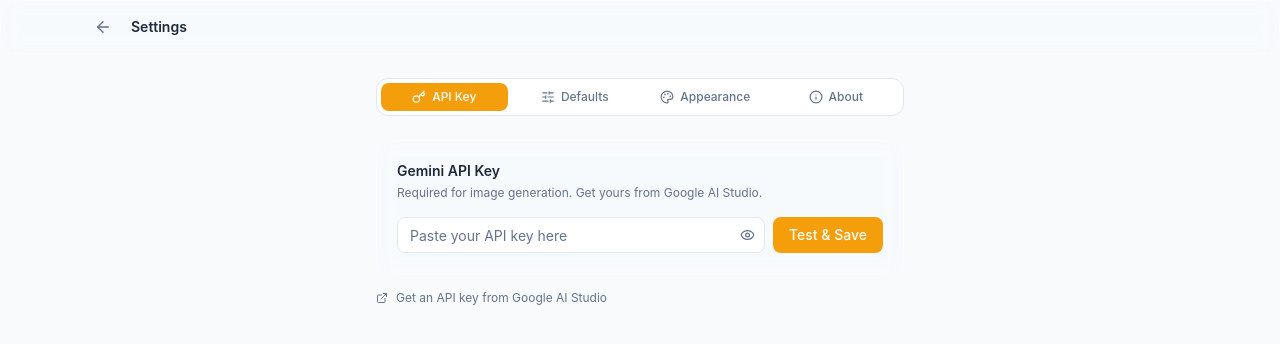
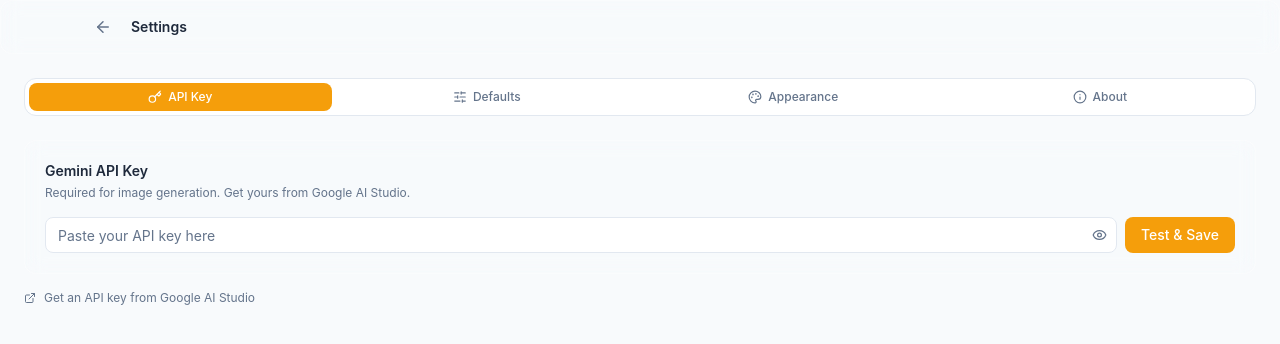
Before and after one commit to aaronkwhite/nanobanana-studio-app, a SvelteKit app: page /settings in a window 1280 px wide. Shown: the top 344 px of the page. Built offline with nearby package versions, Linux system fonts and the light colour scheme.

Commit message:
fix: full width responsive layout — remove max-width caps

```diff
--- a/src/routes/+page.svelte
+++ b/src/routes/+page.svelte
@@ -96,7 +96,7 @@
 
 <Header />
 
-<main class="mx-auto w-full max-w-3xl px-6 py-6 flex flex-col gap-4">
+<main class="px-6 py-6 flex flex-col gap-4">
   <ModeSelector bind:mode />
 
   <PromptForm
--- a/src/routes/settings/+page.svelte
+++ b/src/routes/settings/+page.svelte
@@ -80,7 +80,7 @@
   </div>
 </div>
 
-<div class="mx-auto w-full max-w-xl px-6 py-6">
+<div class="px-6 py-6">
   <!-- Tab navigation -->
   <div class="flex gap-1 rounded-[var(--radius-lg)] bg-[var(--surface)] border border-[var(--border)] p-1 mb-6">
     {#each tabs as tab}
```
